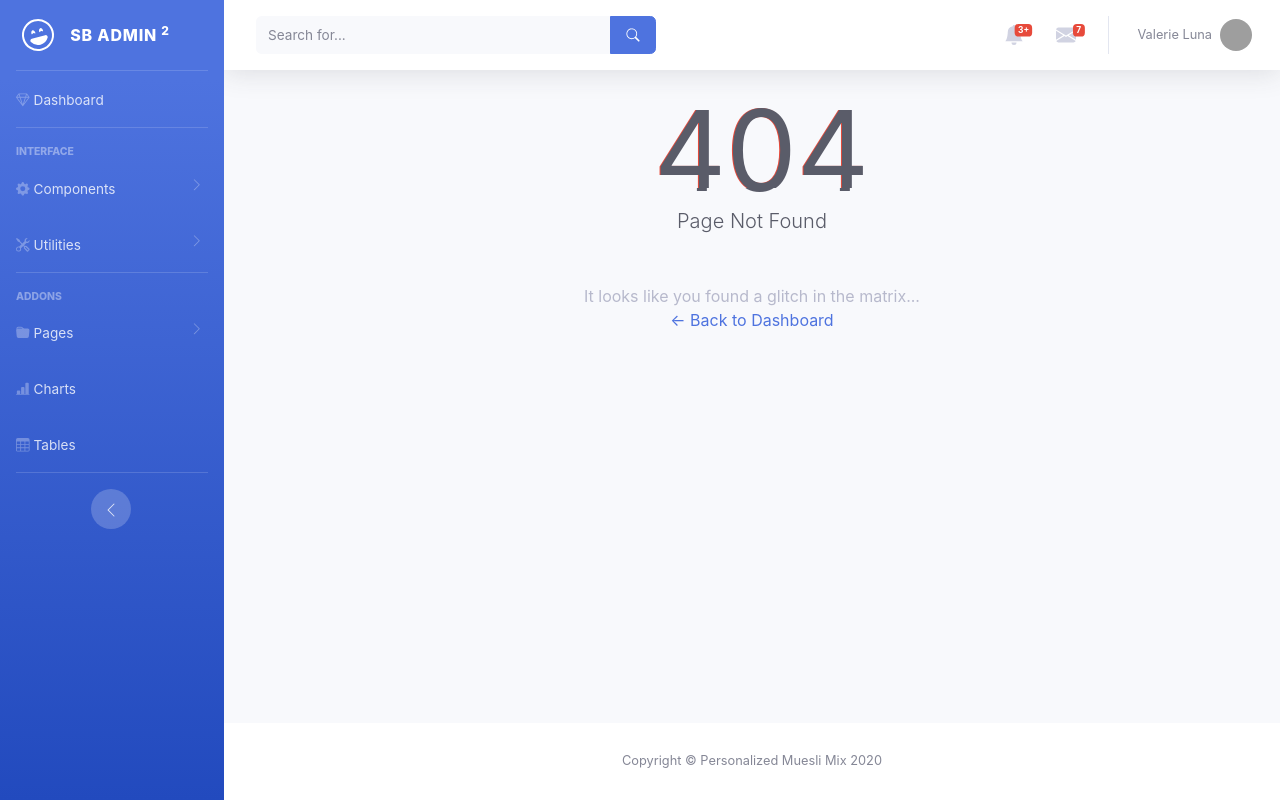
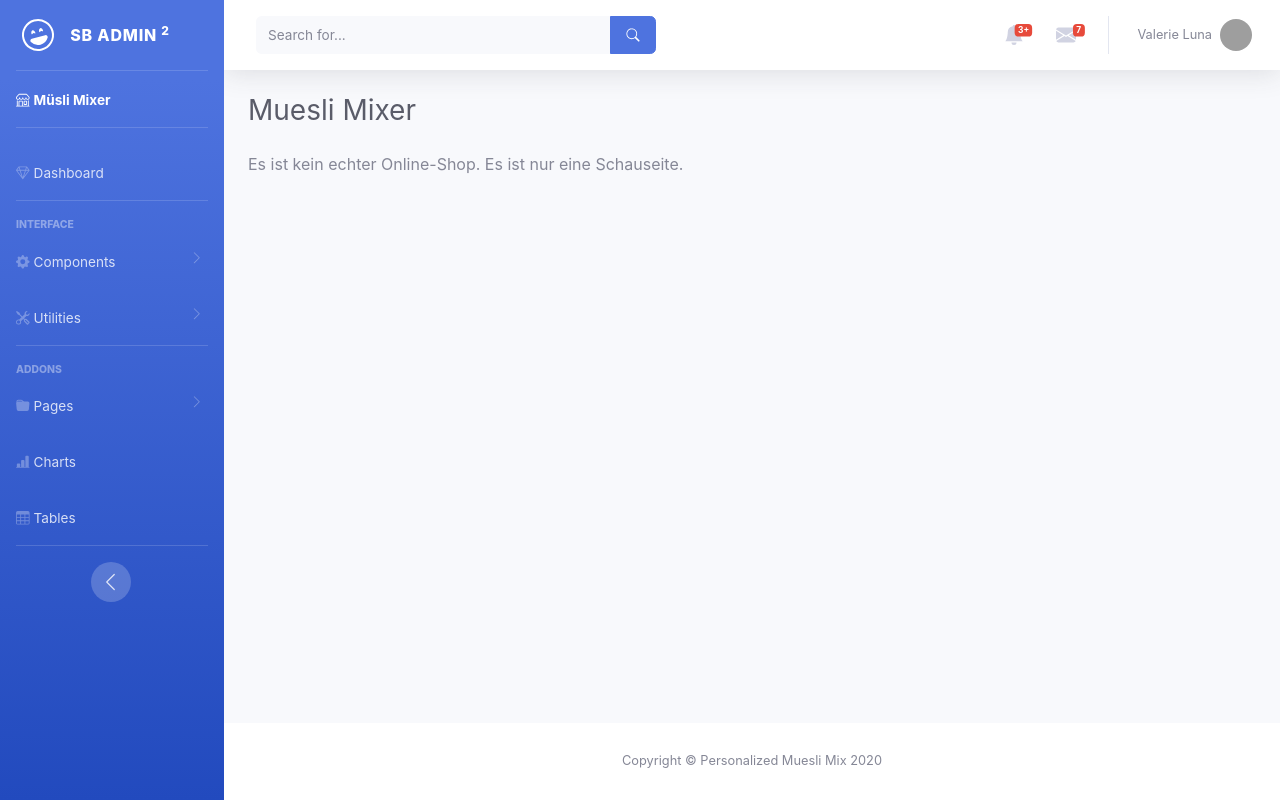
Before and after one commit to Laboratorynotices/muesli-dash, a Vue app: page /muesli in a window 1280 px wide. Built offline with nearby package versions, Linux system fonts and the light colour scheme; grey boxes are pictures that could not be loaded.

Commit message:
Добавил кнопку прокрутки вверх. Маленькая правка отображения вещей на обзорной страничке.

```diff
--- a/src/layouts/Main-layout.vue
+++ b/src/layouts/Main-layout.vue
@@ -4,7 +4,7 @@
     <div id="wrapper">
       <!-- Sidebar -->
       <sidebarLayout
-        :sidebarToggled="sidebarLayoutToggled"
+        :sidebarToggleCliсked="sidebarToggleCliсked"
       />
       <!-- End of Sidebar -->
 
@@ -13,7 +13,7 @@
         <!-- Main Content -->
         <div id="content">
           <!-- Topbar -->
-          <topbarLayout @sidebarToggleTopCliked="sidebarLayoutToggle" />
+          <topbar-layout @sidebarToggleTopCliсked="sidebarToggleTopCliсked" />
           <!-- End of Topbar -->
 
           <!-- Begin Page Content -->
@@ -31,9 +31,7 @@
     <!-- End of Page Wrapper -->
 
     <!-- Scroll to Top Button-->
-    <a class="scroll-to-top rounded" href="#page-top">
-      <i class="fas fa-angle-up"></i>
-    </a>
+    <ScrollToTopButton />
 
     <!-- Logout Modal-->
     <logoutModal />
@@ -43,24 +41,34 @@
 <script>
 import FooterLayout from '@/layouts/main/FooterLayout.vue'
 import LogoutModal from '@/layouts/main/LogoutModal.vue'
+import ScrollToTopButton from '@/layouts/main/ScrollToTopButton.vue'
 import SidebarLayout from '@/layouts/main/SidebarLayout.vue'
 import TopbarLayout from '@/layouts/main/TopbarLayout.vue'
 
 export default {
   name: 'MainLayout',
   data: () => ({
-    sidebarLayoutToggled: false // По умолчанию боковая панель отображается полностью
+    // Значение этой переменной не важно, главное отслеживать было ли изменено её значения.
+    sidebarToggleCliсked: false
   }),
   methods: {
-    sidebarLayoutToggle () {
-      this.sidebarLayoutToggled = !this.sidebarLayoutToggled
+    // Меняем значение переменной. (Нажали на кнопку в шапке.)
+    sidebarToggleTopCliсked () {
+      this.sidebarToggleCliсked = !this.sidebarToggleCliсked
     }
   },
   components: {
     FooterLayout,
     LogoutModal,
+    ScrollToTopButton,
     SidebarLayout,
     TopbarLayout
   }
+/* ,
+  updated () {
+    console.log('updated')
+  }
+*/
 }
+
 </script>
--- /dev/null
+++ b/src/layouts/main/ScrollToTopButton.vue
@@ -0,0 +1,56 @@
+<template>
+  <transition name="fade">
+    <a
+      class="scroll-to-top rounded"
+      @click="scrollTop"
+      v-show="visible"
+    >
+      <b-icon-chevron-up />
+    </a>
+  </transition>
+</template>
+
+<script>
+export default {
+  data () {
+    return {
+      // Показывать ли кнопку промотки наверх на страницах
+      visible: this.isVisible()
+    }
+  },
+  methods: {
+    // Определяет показывать ли кнопку или нет
+    isVisible: () => {
+      return (window.scrollY > 100)
+    },
+    scrollTop: function () {
+      this.intervalId = setInterval(() => {
+        if (window.pageYOffset === 0) {
+          clearInterval(this.intervalId)
+        }
+        window.scroll(0, window.pageYOffset - 20)
+      }, 50)
+    },
+    // "Слушает" бегунок и определяет показывать ли кнопку перемотки наверх или нет.
+    scrollListener: function (e) {
+      this.visible = this.isVisible()
+    }
+  },
+  mounted: function () {
+    window.addEventListener('scroll', this.scrollListener)
+  },
+  beforeDestroy: function () {
+    window.removeEventListener('scroll', this.scrollListener)
+  }
+}
+</script>
+
+<style scoped>
+/* Анимация для всплытия и скрытия кнопки */
+.fade-enter-active, .fade-leave-active {
+  transition: opacity .5s;
+}
+.fade-enter, .fade-leave-to /* .fade-leave-active below version 2.1.8 */ {
+  opacity: 0;
+}
+</style>
--- a/src/layouts/main/SidebarLayout.vue
+++ b/src/layouts/main/SidebarLayout.vue
@@ -40,7 +40,7 @@
         <b-nav-item
           active-class="active"
           class="my-0"
-          :class="(currentRoute == element.url || currentRoute.indexOf(element.url)==0) ? 'active' : ''"
+          :class="isRouteActive(element.url) ? 'active' : ''"
           v-b-toggle="element.childGroups ? element.name : ''"
           :to="element.url != '' && !element.childGroups ? element.url : '#'"
           :disabled="element.url == '#'"
@@ -55,7 +55,7 @@
 
         <!-- Скрывающаяся часть -->
         <b-collapse
-          :visible="currentRoute == element.url || currentRoute.indexOf(element.url)==0"
+          :visible="isRouteActive (element.url)"
           v-if="element.childGroups"
           :id="element.name"
           class="collapse show"
@@ -89,14 +89,19 @@
 
     <!-- Minimaze sidebar button -->
     <div class="text-center d-none d-md-inline">
-      <button
+      <b-button
         class="rounded-circle border-0"
         id="sidebarToggle"
         @click="sidebarToggled = !sidebarToggled"
+        variant="none"
       >
-        <b-icon v-if="!sidebarToggled" icon="chevron-left"></b-icon>
+        <b-icon
+          v-if="!sidebarToggled"
+          icon="chevron-left"
+          shift-h="-2"
+        ></b-icon>
         <b-icon v-else icon="chevron-right"></b-icon>
-      </button>
+      </b-button>
     </div>
   </b-nav>
 </template>
@@ -104,7 +109,17 @@
 <script>
 export default {
   data: () => ({
+    // Данные, на основе которых будет генерироваться меню
     menuElementsGroups: [
+      {
+        elemets: [
+          {
+            name: 'Müsli Mixer',
+            icon: 'shop',
+            url: '/muesli'
+          }
+        ]
+      },
       {
         elemets: [
           {
@@ -218,11 +233,32 @@ export default {
         ]
       }
     ],
-    sidebarToggled2: false, // По умолчанию боковая панель отображается полностью
-    currentRoute: window.location.pathname // место для хранения URL
+    // Должно ли меню быть скрытым или нет
+    sidebarToggled: false
   }),
   props: {
-    sidebarToggled: Boolean
+    // Благодаря этой переменной будем остлеживать была ли нажата кнопка в шапке.
+    sidebarToggleCliсked: Boolean
+  },
+  methods: {
+    isRouteActive (url) {
+      // место для хранения URL
+      const currentRoute = window.location.pathname
+
+      // элемент сошёлся
+      if (currentRoute === url) {
+        return true
+      }
+
+      // console.log(url)
+      // ( || (currentRoute.indexOf(element.url)==0))
+      return false
+    }
+  },
+  watch: {
+    sidebarToggleCliсked () {
+      this.sidebarToggled = !this.sidebarToggled
+    }
   }
 }
 </script>
--- a/src/layouts/main/TopbarLayout.vue
+++ b/src/layouts/main/TopbarLayout.vue
@@ -3,11 +3,12 @@
     class="navbar navbar-expand navbar-light bg-white topbar mb-4 static-top shadow"
   >
     <!-- Sidebar Toggle (Topbar) -->
-    <button
+    <b-button
       id="sidebarToggleTop"
       class="btn btn-link d-md-none rounded-circle mr-3"
-      v-on:click="sidebarToggleTopCliked"
-    ><b-icon-list shift-h="-2" shift-v="0.5" /></button>
+      @click="$emit('sidebarToggleTopCliсked')"
+      variant="none"
+    ><b-icon-list shift-h="-2" shift-v="0.5" /></b-button>
 
     <!-- Topbar Search -->
     <topbarSearch displayIn='Topbar' />
@@ -29,9 +30,14 @@ export default {
     TopbarSearch
   },
   methods: {
-    sidebarToggleTopCliked () {
-      this.$emit('sidebarToggleTopCliked')
+    sidebarToggleCliсked () {
+      console.log('sidebarToggleCliсked')
+      this.$emit('sidebarToggleTopCliсked')
     }
   }
+  /*,
+  created () {
+    console.log('Top created')
+  } */
 }
 </script>
--- a/src/layouts/main/topbar/Search.vue
+++ b/src/layouts/main/topbar/Search.vue
@@ -34,7 +34,6 @@ export default {
   },
   methods: {
     getFormClass (displayIn) {
-      console.log(displayIn)
       // Default value, for 'Topbar'
       let formClass = 'd-none d-sm-inline-block form-inline mr-auto ml-md-3 my-2 my-md-0 mw-100 navbar-search'
 
--- a/src/router/index.js
+++ b/src/router/index.js
@@ -34,6 +34,14 @@ const routes = [
     component: () => import('@/views/Blank.vue')
   },
 
+  // Калькулятор смесителя мюсли
+  {
+    path: '/muesli',
+    name: 'MuesliMixer',
+    meta: { layout: 'main' },
+    component: () => import('@/views/MuesliMixer.vue')
+  },
+
   // Блок с основным (main) лайоутом.
   {
     path: '*',
--- a/src/views/Dashboard.vue
+++ b/src/views/Dashboard.vue
@@ -28,7 +28,7 @@
     <!-- Content Row -->
     <b-row>
       <!-- Area Chart -->
-      <div class="col-xl-8 col-lg-7">
+      <b-col class="col-xl-8 col-lg-7 col-12">
         <b-card
           class="shadow mb-4"
           no-body
@@ -62,10 +62,10 @@
             <LineChart class="chart-area" />
           </b-card-body>
         </b-card>
-      </div>
+      </b-col>
 
       <!-- Pie Chart -->
-      <div class="col-xl-4 col-lg-5">
+      <b-col class="col-xl-4 col-lg-5 col-12">
         <b-card
           class="shadow mb-4"
           no-body
@@ -110,13 +110,13 @@
             </div>
           </b-card-body>
         </b-card>
-      </div>
+      </b-col>
     </b-row>
 
     <!-- Content Row -->
     <b-row>
       <!-- Content Column -->
-      <b-col class="col-lg-6 mb-4">
+      <b-col class="col-12 col-lg-6 mb-4">
 
         <!-- Project Card Example -->
         <ProjectCard />
@@ -125,7 +125,7 @@
         <ColorSystemCols />
       </b-col>
 
-      <b-col class="col-lg-6 mb-4">
+      <b-col class="col-12 col-lg-6 mb-4">
         <!-- Illustrations -->
         <b-card
           class="shadow mb-4"
--- a/src/views/Home.vue
+++ b/src/views/Home.vue
@@ -30,6 +30,7 @@ export default {
   data: () => ({
     links: [
       { name: 'Overview', url: '/' },
+      { name: 'Müsli Mixer', url: '/muesli' },
       { name: 'Login', url: '/login' },
       { name: 'Dashboard', url: '/dashboard' },
       { name: 'Error page 404', url: '/pages/404' },
--- /dev/null
+++ b/src/views/MuesliMixer.vue
@@ -0,0 +1,10 @@
+<template>
+  <div class="container-fluid">
+    <!-- Page Heading -->
+    <div class="d-sm-flex align-items-center justify-content-between mb-4">
+      <h1 class="h3 mb-0 text-gray-800">Muesli Mixer</h1>
+    </div>
+
+    <p>Es ist kein echter Online-Shop. Es ist nur eine Schauseite.</p>
+  </div>
+</template>
--- a/src/views/dashboard/ColorSystemCols.vue
+++ b/src/views/dashboard/ColorSystemCols.vue
@@ -1,7 +1,7 @@
 <template>
   <b-row>
     <b-col
-      class="col-lg-6 mb-4"
+      class="col-12 col-lg-6 mb-4"
       v-for="(colorSystem, key) in colorSystemCols"
       :key="key"
     >
```
Also changed, not shown: src/assets/css/sb-admin-2.css.
